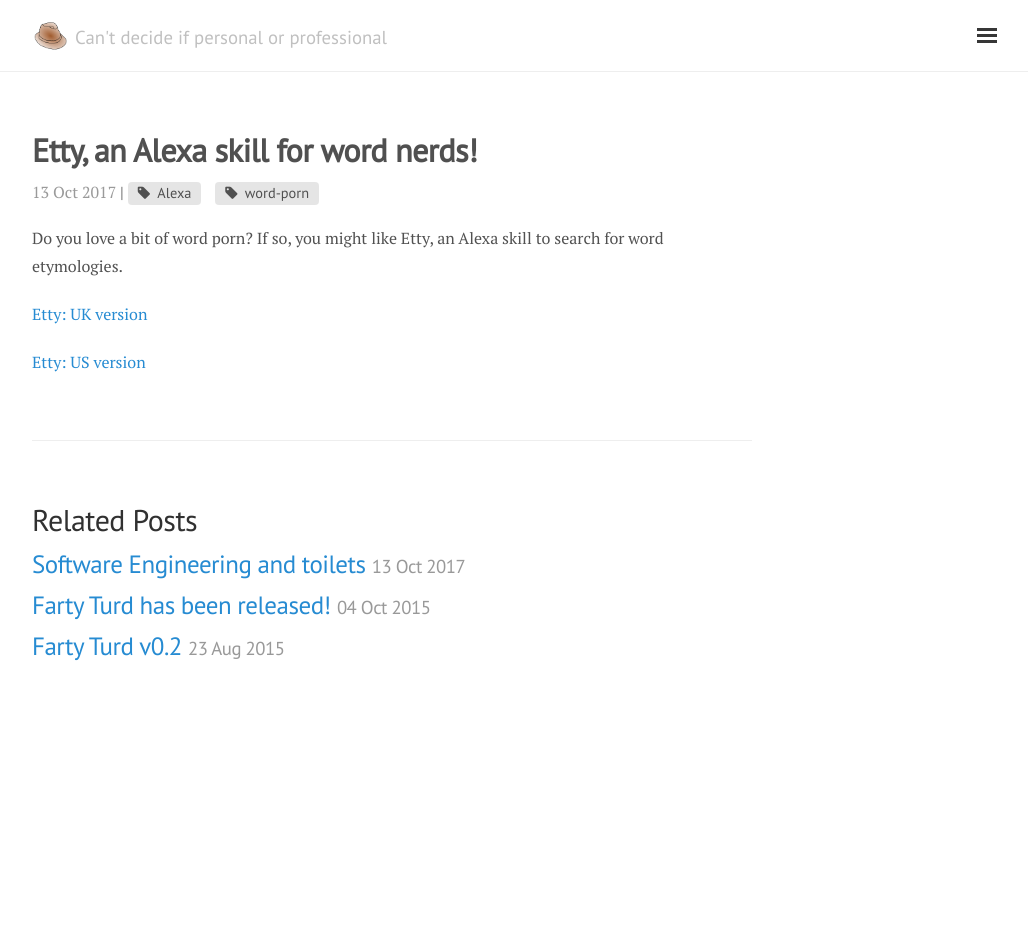
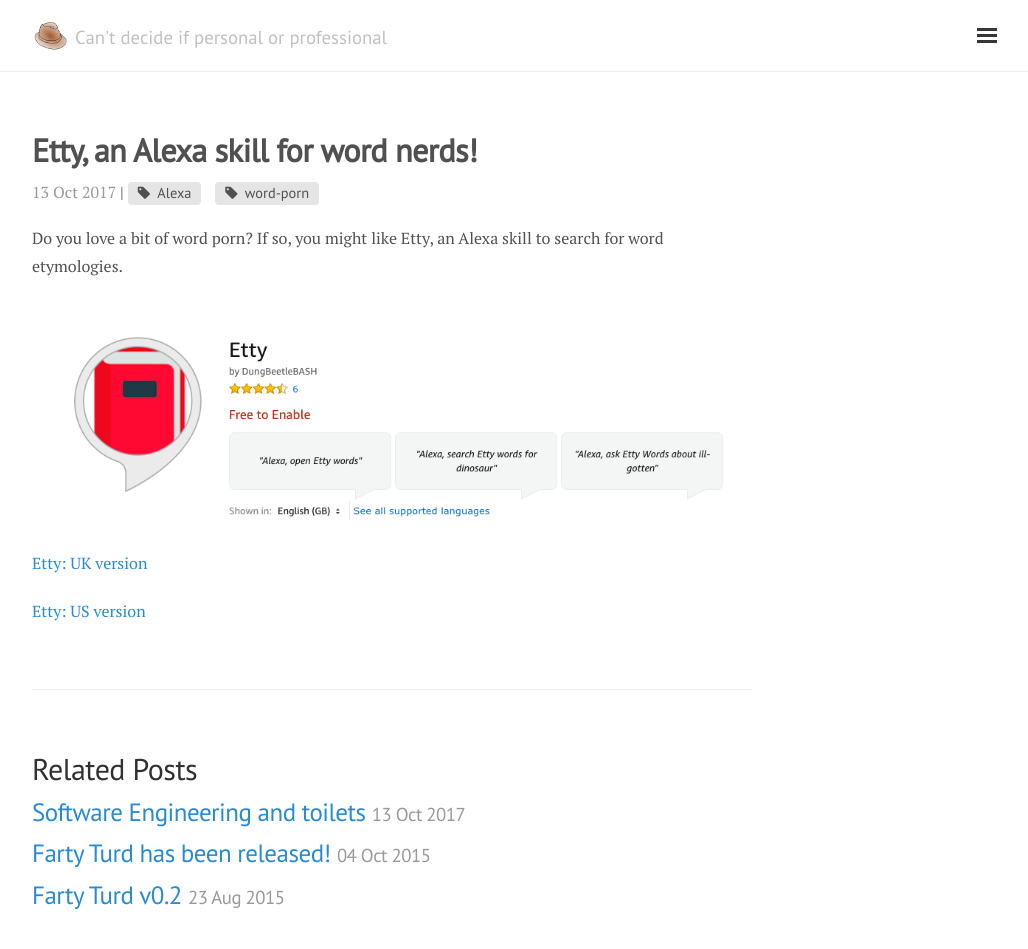
Before and after one commit to DungBeetleBASH/DungBeetleBASH.github.io, a Jekyll site: the page built from _posts/2017-10-13-etty.md, in a window 1280 px wide and 971 px high. Shown: the top 949 px of the window, without its empty margins (248-1276 px from the left). Built offline with Jekyll 4.4.1, drawn with Linux system fonts in a browser that asks for light colours; nearby versions of some CDN libraries.

Commit message:
Etty image

```diff
--- a/_posts/2017-10-13-etty.md
+++ b/_posts/2017-10-13-etty.md
@@ -12,6 +12,8 @@
 
 Do you love a bit of word porn? If so, you might like Etty, an Alexa skill to search for word etymologies.
 
+<a href="https://goo.gl/6WRHPe">![Etty]({{ "/public/assets/etty-amazon.png" | absolute_url }})</a>
+
 <a href="https://goo.gl/6WRHPe">Etty: UK version</a>
 
 <a href="https://goo.gl/Nv241Z">Etty: US version</a>
```
Also changed, not shown: public/assets/etty-amazon.png (added).
